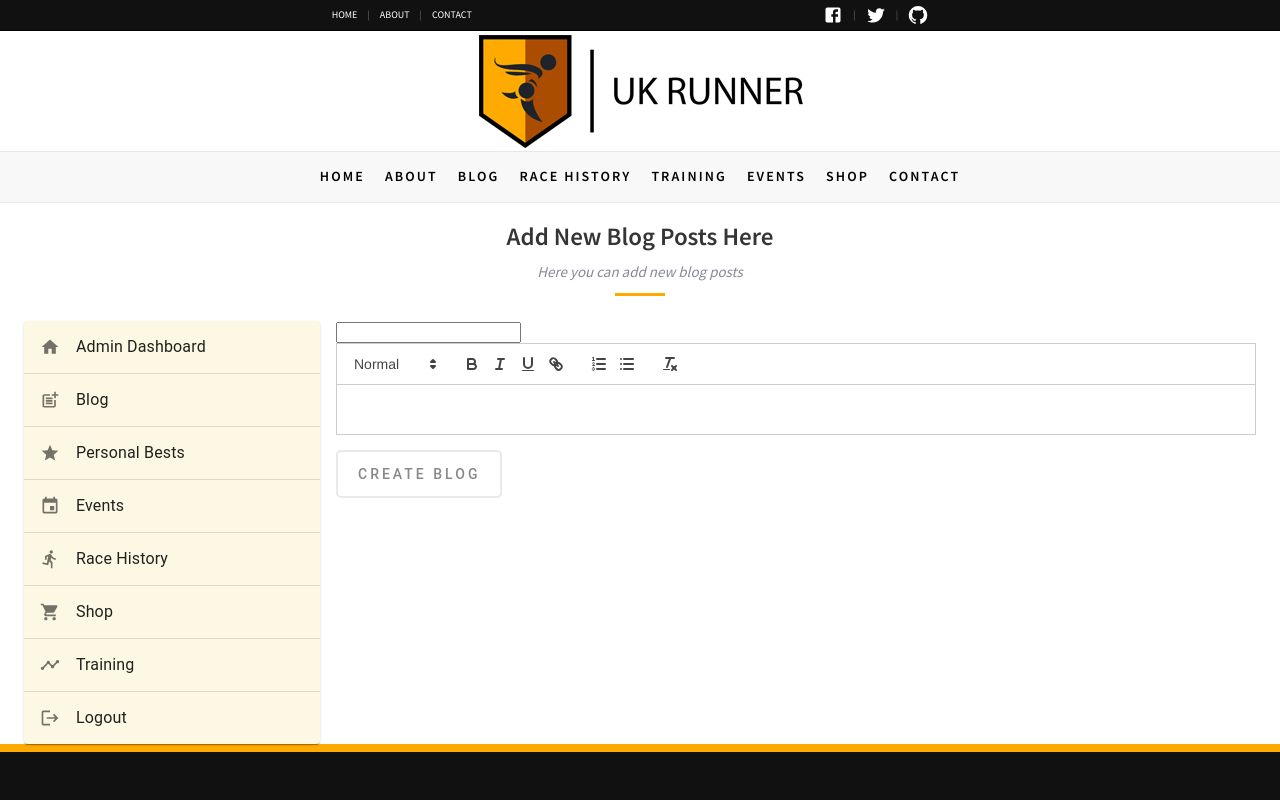
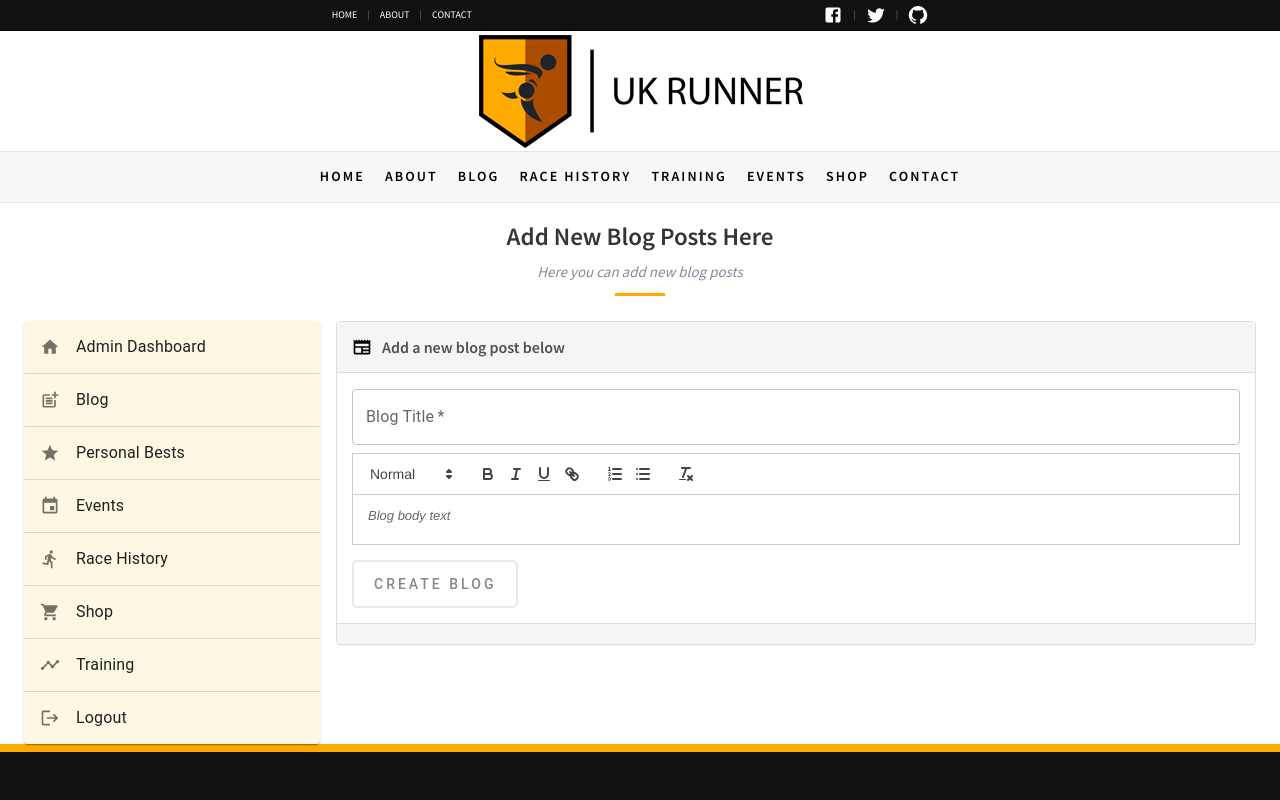
Before and after one commit to Michael-Hutchinson/ukrunner, a React (Vite) app: page /admin/blog/create in a window 1280 px wide. Shown: the top 800 px of the page. Built offline with nearby package versions, Linux system fonts and the light colour scheme; no server answers; the database is empty; sample sign-in values are in the browser's storage.

Commit message:
feat: create blog form
- use form wrapper
- add validation

```diff
--- a/src/pages/Admin/Blog/CreateBlog/CreateBlog.tsx
+++ b/src/pages/Admin/Blog/CreateBlog/CreateBlog.tsx
@@ -1,11 +1,12 @@
 import React, { useEffect, useState } from 'react';
-import { Alert } from '@mui/material';
+import TextField from '@mui/material/TextField';
 import { useNavigate } from 'react-router-dom';
-import Button, { ButtonTypes } from '../../../../components/shared/Button/Button';
+import { ButtonTypes } from '../../../../components/shared/Button/Button';
 import PageTitles from '../../../../constants/PageTitles';
 import { getBlogTitles, saveBlog } from '../../../Blog/Blog.utils';
 import ReactQuillEditor from '../../../../components/QuillEditor/QuillEditor';
 import AdminWrapper from '../../../../components/AdminWrapper/AdminWrapper';
+import FormWrapper, { Icons } from '../../../../components/FormWrapper/FormWrapper';
 
 function CreateBlog() {
   const [title, setTitle] = useState('');
@@ -18,13 +19,28 @@ function CreateBlog() {
   const navigate = useNavigate();
   return (
     <AdminWrapper title={PageTitles.Admin} h1Text="Add New Blog Posts Here" smallText="Here you can add new blog posts">
-      <form
+      <FormWrapper
+        icon={Icons.Create}
+        headerText="Add a new blog post below"
         onSubmit={(e) => {
           e.preventDefault();
           saveBlog(title, body, navigate, 'blog created');
         }}
+        buttonType={ButtonTypes.submit}
+        buttonText="Create blog"
+        disabled={validation}
+        error={validation ? 'Title already exists!' : undefined}
       >
-        <input
+        <>
+          <TextField
+            margin="normal"
+            required
+            fullWidth
+            id="title"
+            label="Blog Title"
+            name="title"
+            type="text"
+            autoComplete="title"
             value={title}
             onChange={(e) => {
               setTitle(e.target.value);
@@ -34,14 +50,10 @@ function CreateBlog() {
                 setValidation(false);
               }
             }}
-          type="text"
-          name="title"
-          required
           />
-        <ReactQuillEditor value={body} onChange={setBody} />
-        <Button buttonType={ButtonTypes.submit} buttonText="Create Blog" disabled={validation} />
-        {validation && <Alert severity="error">Title already exists!</Alert>}
-      </form>
+          <ReactQuillEditor value={body} onChange={setBody} placeholder="Blog body text" />
+        </>
+      </FormWrapper>
     </AdminWrapper>
   );
 }
```
Lines whose indentation alone changed are shown as unchanged.
